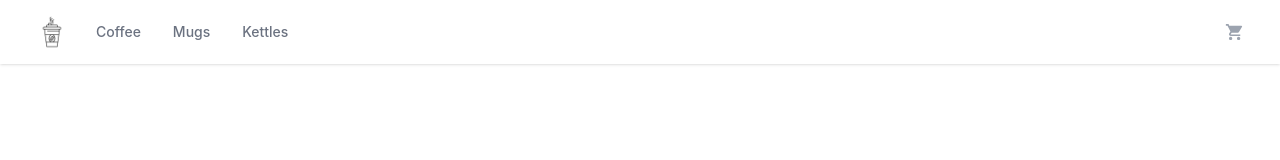
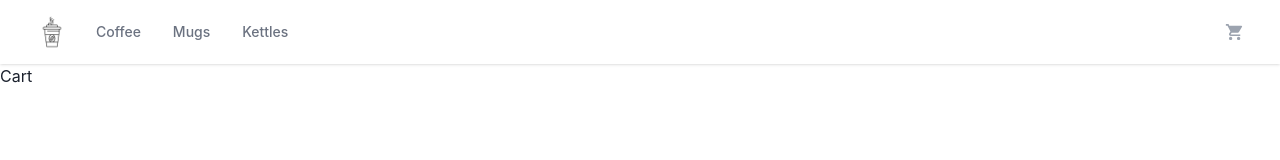
Before and after one commit to mmazzariello/elpoblenou-coffee, a React (Vite) app: page /cart in a window 1280 px wide. Before the commit this address had no page. Shown: the top 160 px of the page. Built offline with nearby package versions, Linux system fonts and the light colour scheme.

Commit message:
ADD cart component and route

```diff
--- a/src/App.jsx
+++ b/src/App.jsx
@@ -5,6 +5,7 @@
 import ItemListContainer from "./components/ItemListContainer";
 import ItemDetailContainer from "./components/ItemDetailContainer";
 import CartContextProvider from "./context/CartContext";
+import Cart from "./components/Cart";
 
 function App() {
   return (
@@ -27,6 +28,7 @@
               }
             />
             <Route path="/item/:id" element={<ItemDetailContainer />} />
+            <Route path="/cart" element={<Cart />} />
           </Routes>
         </Box>
       </BrowserRouter>
--- /dev/null
+++ b/src/components/Cart.jsx
@@ -0,0 +1,7 @@
+import React from "react";
+
+const Cart = () => {
+  return <div>Cart</div>;
+};
+
+export default Cart;
--- a/src/components/Navbar.jsx
+++ b/src/components/Navbar.jsx
@@ -79,7 +79,9 @@
                   type="button"
                   className="rounded-full bg-white p-1 text-gray-400 hover:text-gray-500 focus:outline-none focus:ring-2 focus:ring-indigo-500 focus:ring-offset-2"
                 >
-                  <CartWidget />
+                  <NavLink to="/cart">
+                    <CartWidget />
+                  </NavLink>
                 </button>
               </div>
             </div>
```
